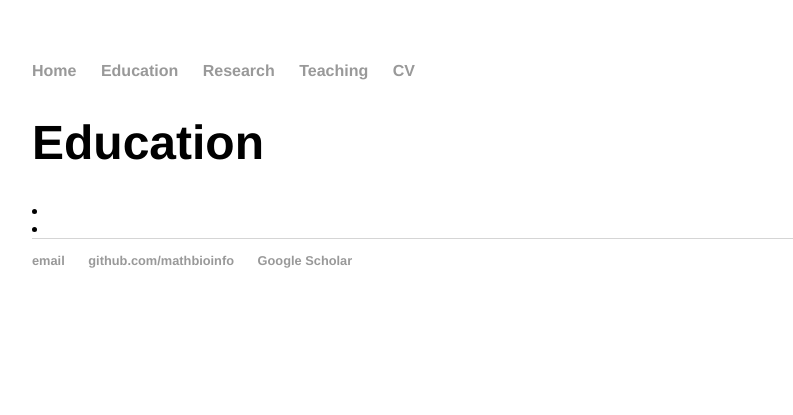
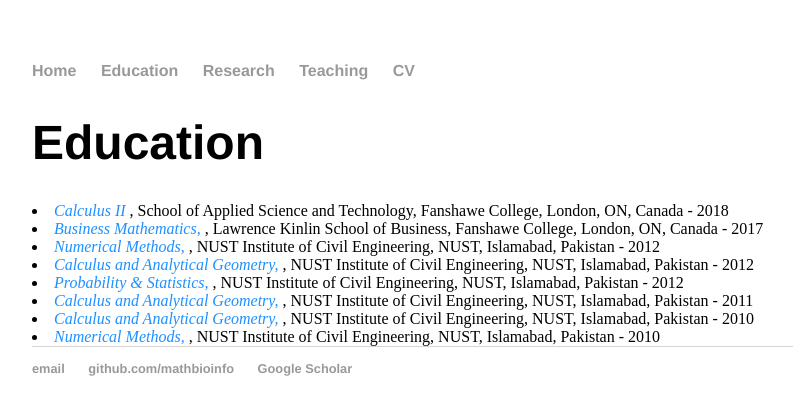
Before and after one commit to MathBioInfo/amjadkhan, a Jekyll site: the page built from Education/index.html, in a window 1280 px wide. Shown: the top 415 px of the page, without its empty margins (160-953 px from the left). Built offline with Jekyll 4.4.1, drawn with Linux system fonts in a browser that asks for light colours.

Commit message:
Update index.html

```diff
--- a/Education/index.html
+++ b/Education/index.html
@@ -6,8 +6,14 @@
 		<div class="Education">
 			<h1>Education</h1>
 			<link rel="stylesheet" type="text/css" href="css/main.css">
-			<li><PhD in applied mathematics, University of Western Ontario> </li>
-			<li><Master in mathematical physics, McMaster University> </l1>
+			<li> <i style="color:DodgerBlue;">Calculus II </i>, School of Applied Science and Technology, Fanshawe College, London, ON, Canada - 2018
+		        <li> <i style="color:DodgerBlue;">Business Mathematics, </i>, Lawrence Kinlin School of Business, Fanshawe College, London, ON, Canada - 2017
+			<li> <i style="color:DodgerBlue;">Numerical Methods, </i>, NUST Institute of Civil Engineering, NUST, Islamabad, Pakistan - 2012
+			<li> <i style="color:DodgerBlue;">Calculus and Analytical Geometry, </i>, NUST Institute of Civil Engineering, NUST, Islamabad, Pakistan - 2012
+			<li> <i style="color:DodgerBlue;">Probability & Statistics, </i>, NUST Institute of Civil Engineering, NUST, Islamabad, Pakistan - 2012
+			<li> <i style="color:DodgerBlue;">Calculus and Analytical Geometry, </i>, NUST Institute of Civil Engineering, NUST, Islamabad, Pakistan - 2011
+			<li> <i style="color:DodgerBlue;">Calculus and Analytical Geometry, </i>, NUST Institute of Civil Engineering, NUST, Islamabad, Pakistan - 2010
+			<li> <i style="color:DodgerBlue;">Numerical Methods, </i>, NUST Institute of Civil Engineering, NUST, Islamabad, Pakistan - 2010
 
 
 		</div>
```
